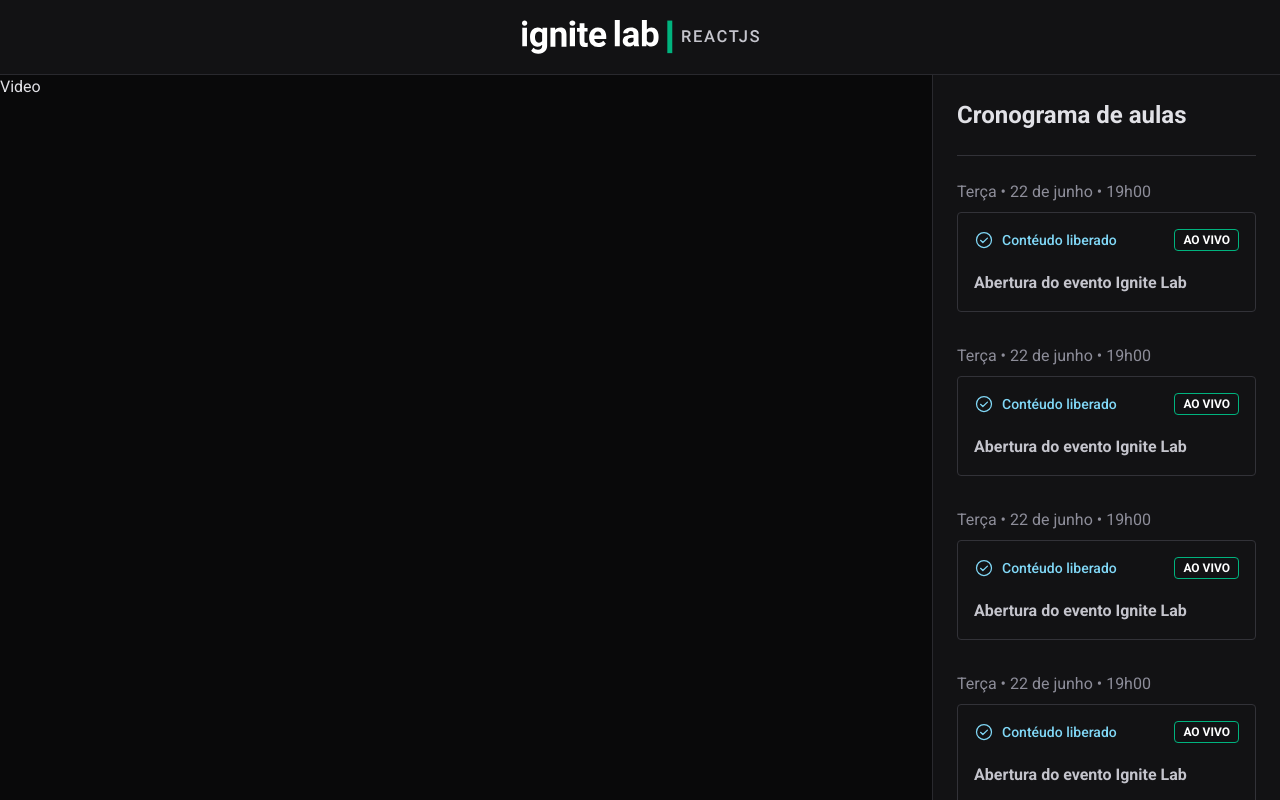
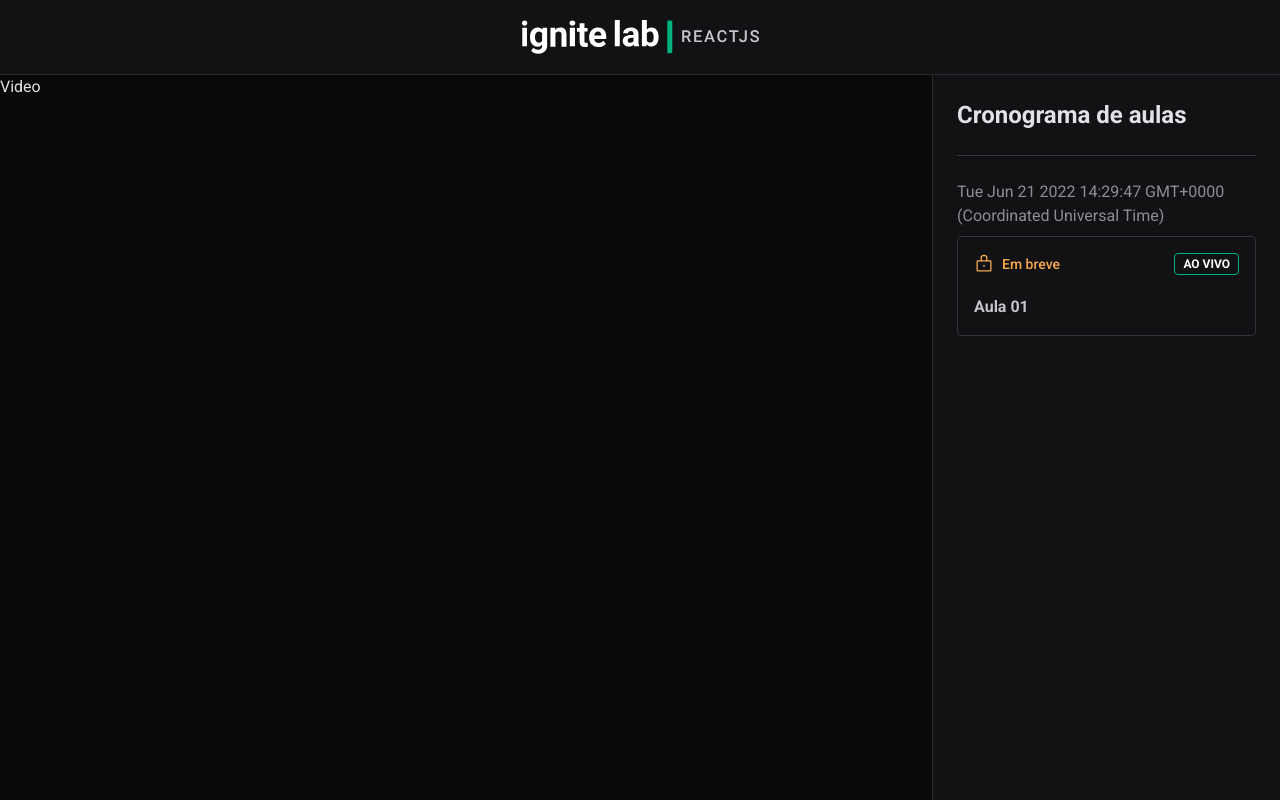
Before and after one commit to gabepinheiro/event-platform, a React (Vite) app: page / in a window 1280 px wide. Shown: the top 800 px of the page. Built offline with nearby package versions, Linux system fonts and the light colour scheme.

Commit message:
feat(components/lesson): add properties and render dynamic content based on them

```diff
--- a/src/components/lesson.tsx
+++ b/src/components/lesson.tsx
@@ -1,23 +1,39 @@
-import { CheckCircle } from 'phosphor-react'
+import { CheckCircle, Lock } from 'phosphor-react'
 
-export function Lesson() {
+type LessonType = 'live' | 'class'
+
+type LessonProps = {
+  title: string
+  slug: string
+  availableAt: Date
+  type: LessonType
+}
+
+export function Lesson({ title, slug, availableAt, type }: LessonProps) {
+  const isLessonAvailable = false
+
   return (
-    <a href='#'>
-      <span className='text-gray-300'>Terça • 22 de junho • 19h00</span>
+    <a href={slug}>
+      <span className='text-gray-300'>{availableAt.toString()}</span>
 
       <div className='rounded border border-gray-500 p-4 mt-2 '>
         <header className='flex items-center justify-between'>
-          <span className='text-sm text-blue-500 font-medium flex items-center gap-2'>
-            <CheckCircle size={20} />
-            Contéudo liberado
-          </span>
+          {isLessonAvailable ? (
+            <span className='text-sm text-blue-500 font-medium flex items-center gap-2'>
+              <CheckCircle size={20} />
+              Contéudo liberado
+            </span>
+          ) : (
+            <span className='text-sm text-orange-500 font-medium flex items-center gap-2'>
+              <Lock size={20} />
+              Em breve
+            </span>
+          )}
           <span className='text-xs rounded px-2 py-[0.125rem] text-white border border-green-300 font-bold uppercase'>
-            Ao vivo
+            {type === 'live' ? 'Ao vivo' : 'Aula prática'}
           </span>
         </header>
-        <strong className='text-gray-200 mt-5 block'>
-          Abertura do evento Ignite Lab
-        </strong>
+        <strong className='text-gray-200 mt-5 block'>{title}</strong>
       </div>
     </a>
   )
--- a/src/components/sidebar.tsx
+++ b/src/components/sidebar.tsx
@@ -7,12 +7,12 @@
         Cronograma de aulas
       </h3>
       <div className='flex flex-col gap-8'>
-        <Lesson />
-        <Lesson />
-        <Lesson />
-        <Lesson />
-        <Lesson />
-        <Lesson />
+        <Lesson
+          title='Aula 01'
+          slug='aula-01'
+          availableAt={new Date()}
+          type='live'
+        />
       </div>
     </aside>
   )
```
